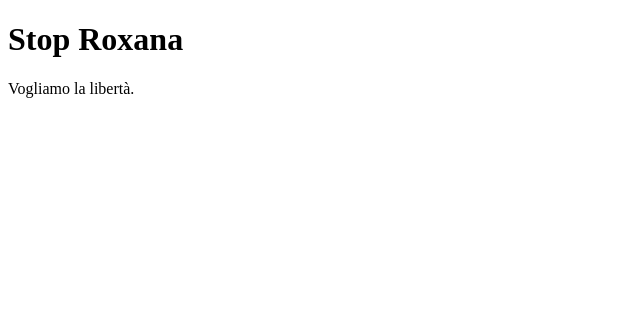
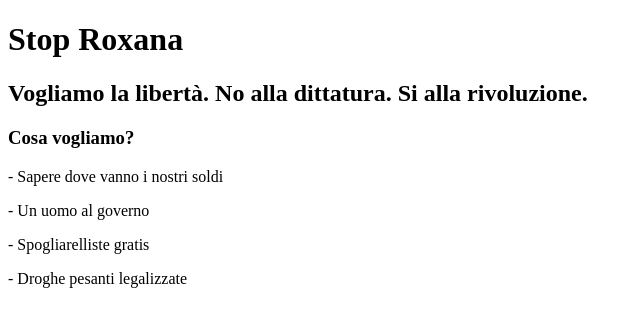
Before and after one commit to stoproxana/stoproxana, a plain HTML site: page index.html in a window 1280 px wide. Shown: the whole page, without its empty margins (0-642 px from the left). Drawn offline with Linux system fonts and the light colour scheme.

Commit message:
Update index.html

```diff
--- a/index.html
+++ b/index.html
@@ -6,7 +6,12 @@
 <body>
 
 <h1>Stop Roxana</h1>
-<p>Vogliamo la libertà.</p>
+<h2>Vogliamo la libertà. No alla dittatura. Si alla rivoluzione.</h2>
+<h3>Cosa vogliamo?</h3>
+<p>- Sapere dove vanno i nostri soldi</p>
+<p>- Un uomo al governo</p>
+<p>- Spogliarelliste gratis</p>
+<p>- Droghe pesanti legalizzate</p>
 
 </body>
 </html>
```
